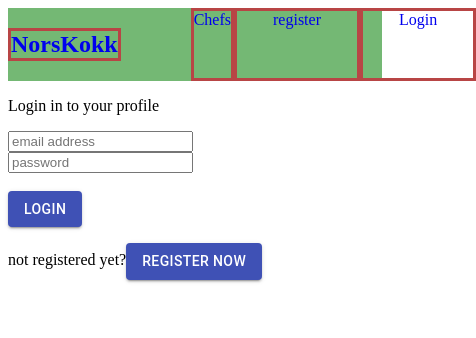
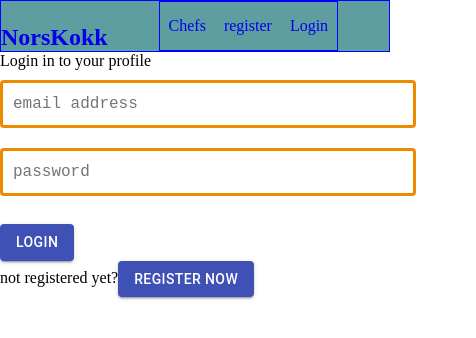
Before and after one commit to utviklerToni/hver_dag_koding, a React (Create React App) app in the folder client/: page /login in a window 390 px wide. Shown: the top 338 px of the page, 476 px wide, since content can reach past the window. Built offline with nearby package versions, Linux system fonts and the light colour scheme; no server answers.

Commit message:
jobber på navigasjonslinje

```diff
--- a/client/src/App.css
+++ b/client/src/App.css
@@ -1,6 +1,6 @@
 * {
-	/* margin: 0;
-	padding: 0; */
+	margin: 0;
+	padding: 0;
 	list-style-type: none;
 }
 
@@ -10,20 +10,13 @@ a:link {
 	text-decoration: none;
 }
 
-.flex-box {
-	display: flex;
-}
-
+/*
 .nav-background-color {
 	background-color: rgb(116, 184, 116);
 }
 
 .nav-margin {
 	margin: 0 30px;
-}
-
-.border-box {
-	border: 3px solid rgb(184, 69, 69);
 }
 
 .nav-pad {
@@ -72,3 +65,62 @@ td,
 .tborder {
 	border: 1px solid salmon;
 }
+
+.profiles {
+	display: flex;
+	flex-wrap: wrap;
+	justify-content: space-between;
+}
+
+.react-btn {
+	display: flex;
+	flex-wrap: wrap;
+	margin: 9px 18px;
+}
+
+.react-btn a {
+	margin: 0px 10px;
+}
+.container {
+	margin: auto;
+	max-width: 72%;
+}
+
+.form {
+	max-width: 70%;
+	margin: auto;
+	height: 100%;
+	border-radius: 3px;
+} */
+
+input[type='email'],
+input[type='number'],
+input[type='password'],
+input[type='text'],
+textarea {
+	width: 100%;
+	margin: 10px 0;
+	padding: 12px 10px;
+	outline: none;
+	border-radius: 4px;
+	border: 3px solid #ec8a00;
+	font-family: 'AndaleMono', monospace;
+	font-size: 16px;
+}
+
+@media (max-width: 851px) {
+	input[type='email'],
+	input[type='number'],
+	input[type='password'],
+	input[type='text'],
+	textarea {
+		width: 100%;
+		margin: 10px 0;
+		padding: 12px 10px;
+		outline: none;
+		border-radius: 4px;
+		border: 3px solid #ec8a00;
+		font-family: 'AndaleMono', monospace;
+		font-size: 16px;
+	}
+}
--- a/client/src/components/auth/Login.jsx
+++ b/client/src/components/auth/Login.jsx
@@ -4,6 +4,7 @@ import { connect } from 'react-redux';
 import PropTypes from 'prop-types';
 import { login } from '../../actions/auth';
 import { Button } from '@material-ui/core';
+import '../../App.css';
 
 const Login = ({ login, isAuthenticated }) => {
 	const [formData, setFormData] = useState({
@@ -30,7 +31,7 @@ const Login = ({ login, isAuthenticated }) => {
 		<Fragment>
 			<p>Login in to your profile</p>
 
-			<form onSubmit={(e) => onSubmit(e)}>
+			<form onSubmit={(e) => onSubmit(e)} className='form'>
 				<div className='form-element'>
 					<input
 						type='email'
--- a/client/src/components/dashboard/Dashboard.jsx
+++ b/client/src/components/dashboard/Dashboard.jsx
@@ -22,8 +22,8 @@ const Dashboard = ({
 		<Spinner />
 	) : (
 		<Fragment>
-			<h1 className=''>Dashboard</h1>
-			<p>welcome {user && user.name}</p>
+			<h3 className=''>Dashboard</h3>
+			<h1>VELKOMENN {user && user.name}</h1>
 			{profile !== null ? (
 				<Fragment>
 					<EditDashboard />
--- /dev/null
+++ b/client/src/components/nav/NavBar.css
@@ -0,0 +1,15 @@
+.navigation {
+	display: flex;
+	flex-wrap: wrap;
+	justify-content: space-around;
+	align-items: flex-end;
+
+	/* the border is temp */
+	border: 1px solid blue;
+	background-color: cadetblue;
+	margin: auto;
+}
+
+.navigation li {
+	margin: 15px 9px;
+}
--- a/client/src/components/nav/Navbar.jsx
+++ b/client/src/components/nav/Navbar.jsx
@@ -3,10 +3,11 @@ import { Link } from 'react-router-dom';
 import { connect } from 'react-redux';
 import PropTypes from 'prop-types';
 import { logout } from '../../actions/auth';
+import './NavBar.css';
 
 const Navbar = ({ auth: { isAuthenticated, loading }, logout }) => {
 	const authLinks = (
-		<ul className='flex-box nav-margin'>
+		<ul className='navigation'>
 			<li>
 				<Link to='/profiles'>Chefs</Link>
 			</li>
@@ -24,7 +25,7 @@ const Navbar = ({ auth: { isAuthenticated, loading }, logout }) => {
 	);
 
 	const guestLinks = (
-		<ul className='flex-box nav-margin'>
+		<ul className='navigation'>
 			<li className='border-box'>
 				<Link to='/profiles'>Chefs</Link>
 			</li>
@@ -42,10 +43,11 @@ const Navbar = ({ auth: { isAuthenticated, loading }, logout }) => {
 	);
 
 	return (
-		<nav className='flex-box nav-background-color'>
+		<nav className='navigation'>
 			<h1 className='border-box'>
 				<Link to='/'>NorsKokk</Link>
 			</h1>
+
 			{!loading && (
 				<Fragment>{isAuthenticated ? authLinks : guestLinks}</Fragment>
 			)}
--- a/client/src/components/profile/AddExperience.jsx
+++ b/client/src/components/profile/AddExperience.jsx
@@ -27,7 +27,7 @@ const AddExperience = ({ addExperience, history }) => {
 		});
 
 	const onSubmit = (e) => {
-		e.preDefault();
+		e.preventDefault();
 		addExperience(formData, history);
 	};
 
```
Also changed, not shown: client/src/components/auth/Register.jsx (+4 -4 lines).
